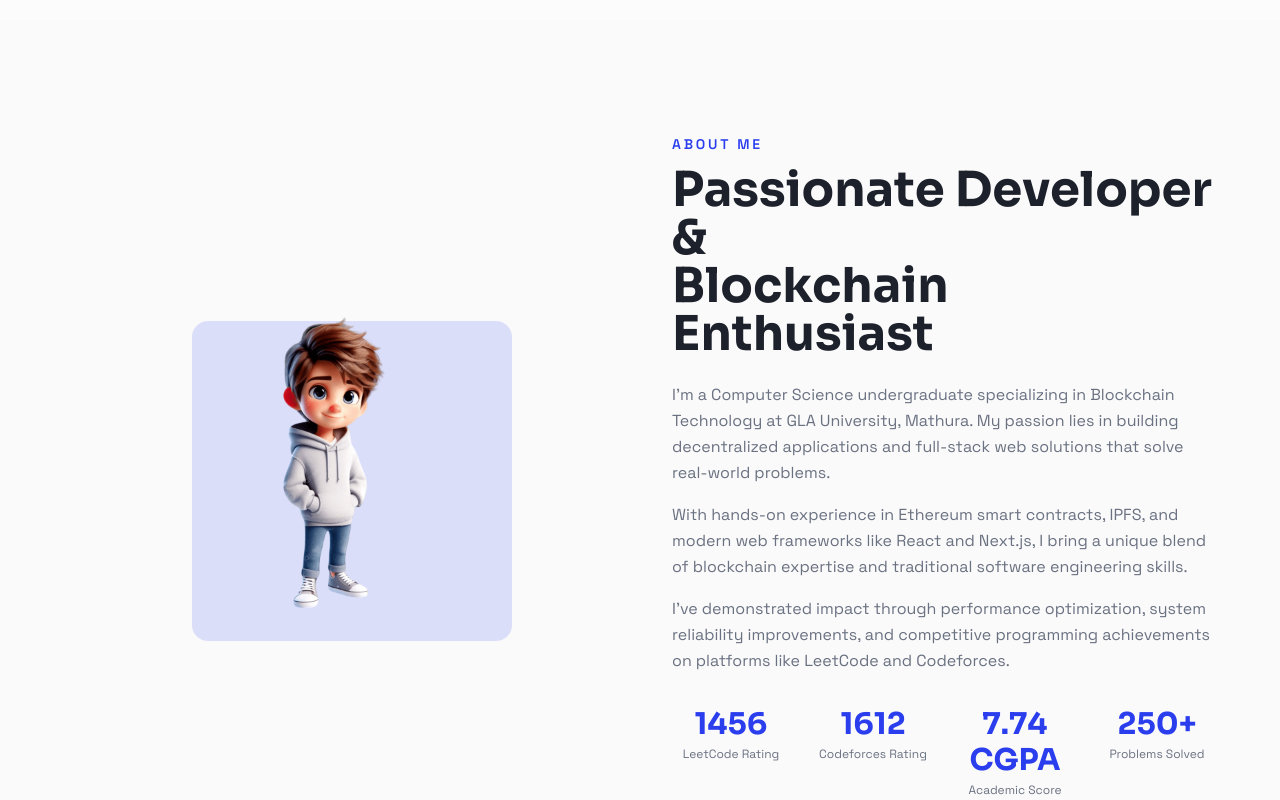
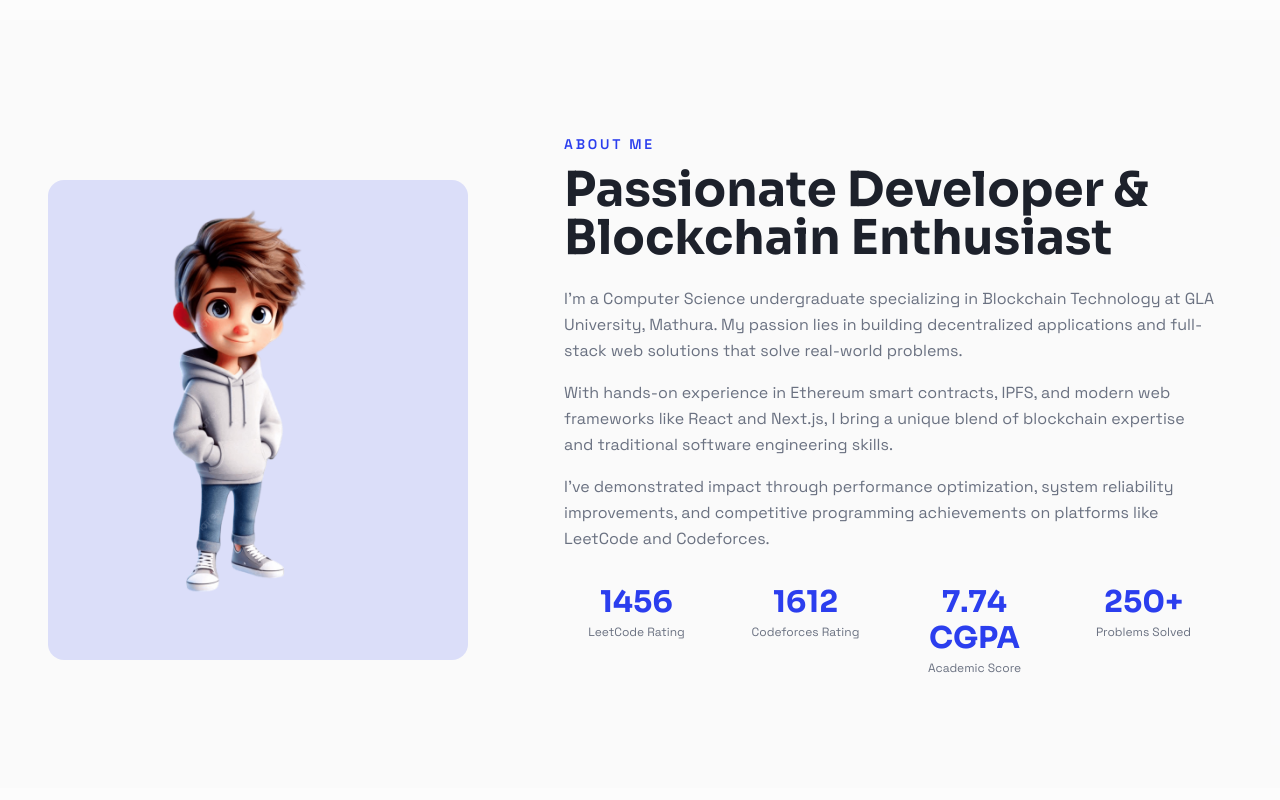
Before and after one commit to Divyansh089/DFolio, a React (Vite) app: page / in a window 1280 px wide. Shown: the part 780-1580 px from the top of the page. Built offline with nearby package versions, Linux system fonts and the light colour scheme; the HTML template or start-up script is replaced by a standard one.

Commit message:
fixed about

```diff
--- a/src/components/About.tsx
+++ b/src/components/About.tsx
@@ -56,22 +56,22 @@ const About = () => {
 
   return (
     <section id="about" ref={sectionRef} className="section-padding bg-muted/30">
-      <div className="section-container grid lg:grid-cols-2 gap-16 items-center">
+      <div className="section-container grid lg:grid-cols-12 gap-10 lg:gap-12 items-center">
         {/* Image */}
-        <div className="about-image flex justify-center">
-          <div className="relative">
+        <div className="about-image lg:col-span-5 flex justify-center lg:justify-start lg:-ml-8">
+          <div className="relative h-[420px] md:h-[480px] flex items-center">
             <div className="absolute -bottom-4 -right-4 w-full h-full rounded-2xl bg-primary/15" />
             <img
               src="/images/ch-8.png"
               alt="About Divyansh"
-              className="relative w-72 md:w-80 rounded-2xl"
+              className="relative w-80 md:w-[420px] rounded-2xl object-contain"
             />
           </div>
         </div>
 
         {/* Text */}
-        <div className="about-text">
-          <span className="section-label">About Me</span>
+        <div className="about-text lg:col-span-7">
+          <span className="section-label font-semibold">About Me</span>
           <h2 className="section-heading mb-6">
             Passionate Developer &<br />Blockchain Enthusiast
           </h2>
```
